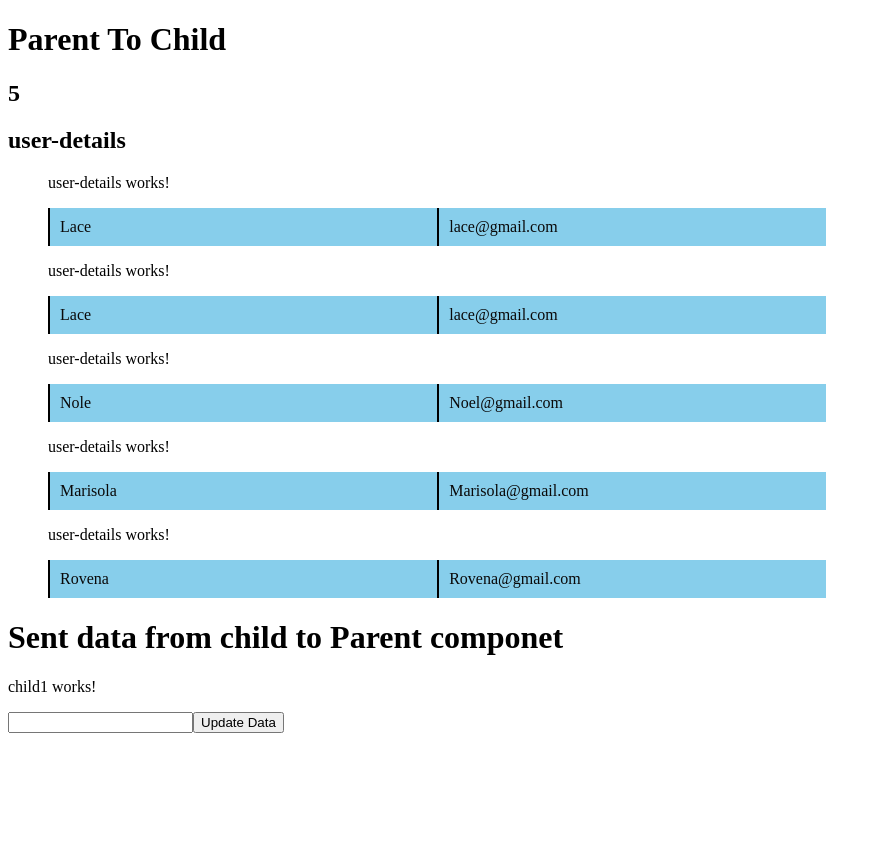
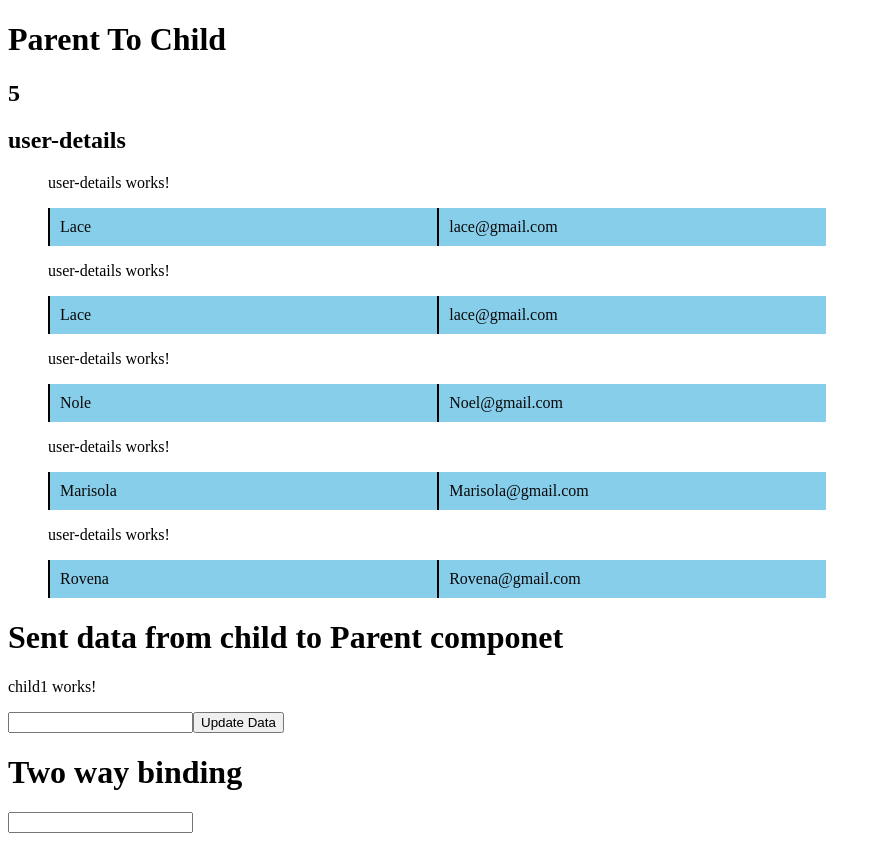
Before and after one commit to Adrion10/ParentToChild, an Angular app: page / in a window 1280 px wide. Shown: the whole page, without its empty margins (0-881 px from the left). Before the commit the page ends 800 px from the top, so only its background shows below. Built offline with nearby package versions, Linux system fonts and the light colour scheme.

Commit message:
Two way binding

```diff
--- a/src/app/app.component.html
+++ b/src/app/app.component.html
@@ -10,3 +10,5 @@
 
 <h1>{{ title2 }}</h1>
 <app-child1 (updateDataEvent)="updateData()"></app-child1>
+<h1>{{ title3 }}</h1>
+<input type="text" />
--- a/src/app/app.component.ts
+++ b/src/app/app.component.ts
@@ -23,4 +23,5 @@ export class AppComponent {
   updateDAta(item: string) {
     console.log(item);
   }
+  title3 = 'Two way binding';
 }
```
